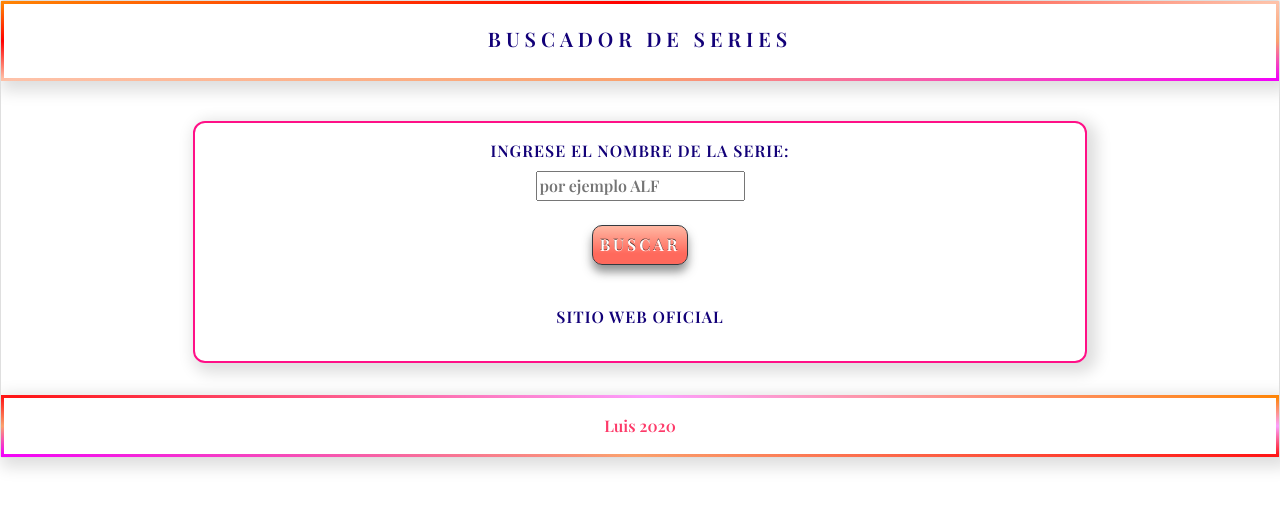
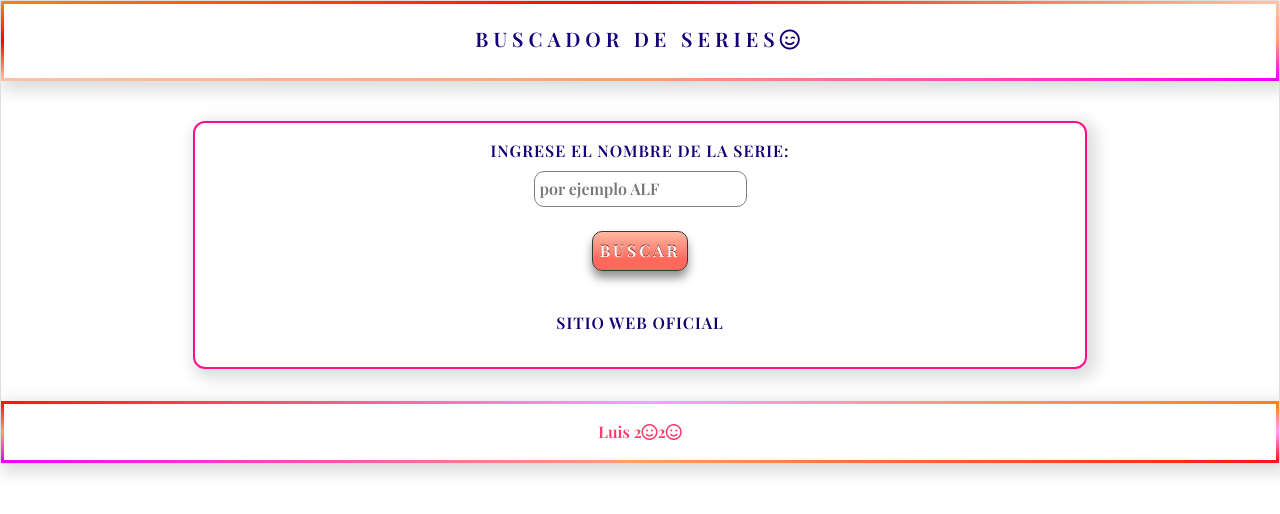
Before and after one commit to lgLuis/challenge_f, a React (Create React App) app: page / in a window 1280 px wide. Shown: the top 514 px of the page. Built offline with nearby package versions, Linux system fonts and the light colour scheme; a web font is replaced by a local one.

Commit message:
casi casi casi x2

```diff
--- a/public/index.html
+++ b/public/index.html
@@ -12,6 +12,7 @@
   <div id="root">
 
   </div>
+  <script src="https://kit.fontawesome.com/4b372a6cbd.js" crossorigin="anonymous"></script>
   <script src="https://code.jquery.com/jquery-3.5.1.slim.min.js" integrity="sha384-DfXdz2htPH0lsSSs5nCTpuj/zy4C+OGpamoFVy38MVBnE+IbbVYUew+OrCXaRkfj" crossorigin="anonymous"></script>
 <script src="https://cdn.jsdelivr.net/npm/bootstrap@4.5.3/dist/js/bootstrap.bundle.min.js" integrity="sha384-ho+j7jyWK8fNQe+A12Hb8AhRq26LrZ/JpcUGGOn+Y7RsweNrtN/tE3MoK7ZeZDyx" crossorigin="anonymous"></script>
 
--- a/src/components/Search.js
+++ b/src/components/Search.js
@@ -49,12 +49,13 @@ class Search extends Component {
                 <div className="card text-center">
                     <div className=" header-fondo">
                         BUSCADOR DE SERIES
+                    <i class="far fa-smile-wink"></i>
                     </div>
                     <div className="card-body ppal">
                         <form onSubmit={this.handleSubmit}>
                             <label className="label-color" >INGRESE EL NOMBRE DE LA SERIE: </label>
                             <br />
-                            <input
+                            <input className="input-color"
                                 type="text"
                                 placeholder="por ejemplo ALF"
                                 value={this.state.serie}
@@ -65,13 +66,13 @@ class Search extends Component {
                             <br/>
                             <img src={this.state.image} alt={this.state.serie} title={this.state.serie}/>
                             <br/>
-                            <a href={this.state.link} target="_blank" className="label-color">SITIO WEB OFICIAL</a>
+                            <a href={this.state.link} target="_blank" className="sitio-color">SITIO WEB OFICIAL</a>
                             <br/>
                             <p>{this.state.resumen}</p>
                         </form>
                     </div>
                     <div className=" footer-fondo">
-                        Luis 2020
+                        Luis 2<i class="far fa-smile"></i>2<i class="far fa-smile"></i>
                     </div>
                 </div>
 
--- a/src/css/Search.css
+++ b/src/css/Search.css
@@ -66,6 +66,12 @@ https://fonts.google.com/specimen/Playfair+Display?sidebar.open=true&selection.f
 
 }
 
+.sitio-color{
+    letter-spacing: 1px;
+    color: #120078;
+}
+
+
 
 .button-color{
     letter-spacing: 3px;
@@ -87,3 +93,10 @@ https://fonts.google.com/specimen/Playfair+Display?sidebar.open=true&selection.f
     box-shadow:         0px 7px 10px rgba(48, 50, 50, 0.53);
     margin-bottom: 1em;
 }
+
+.input-color{
+    border: 1px solid gray;
+    border-radius: 10px;
+    padding: 5px;
+
+}
```
Also changed, not shown: 1 other file (tests, documents, lock files or other folders).
